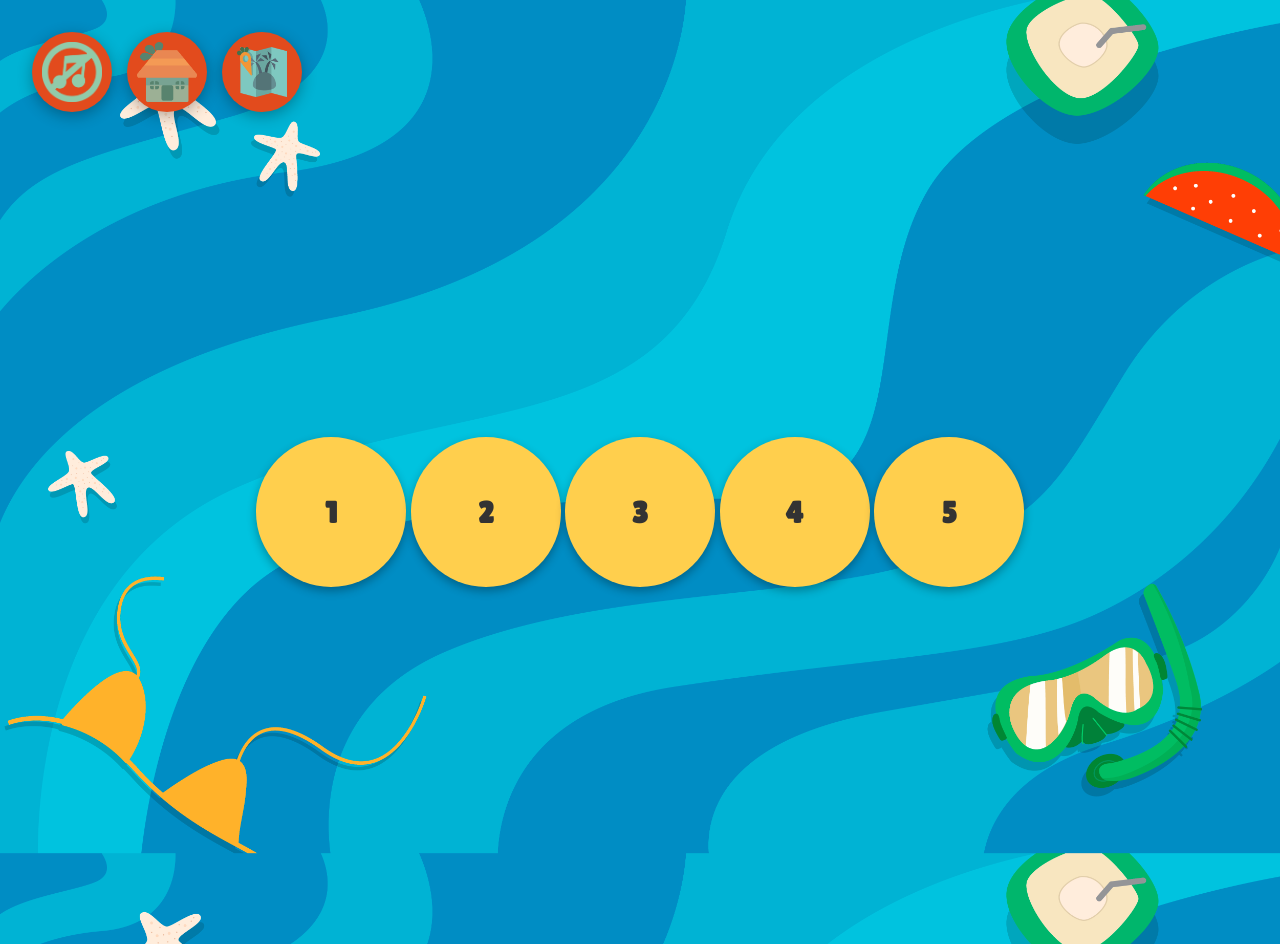
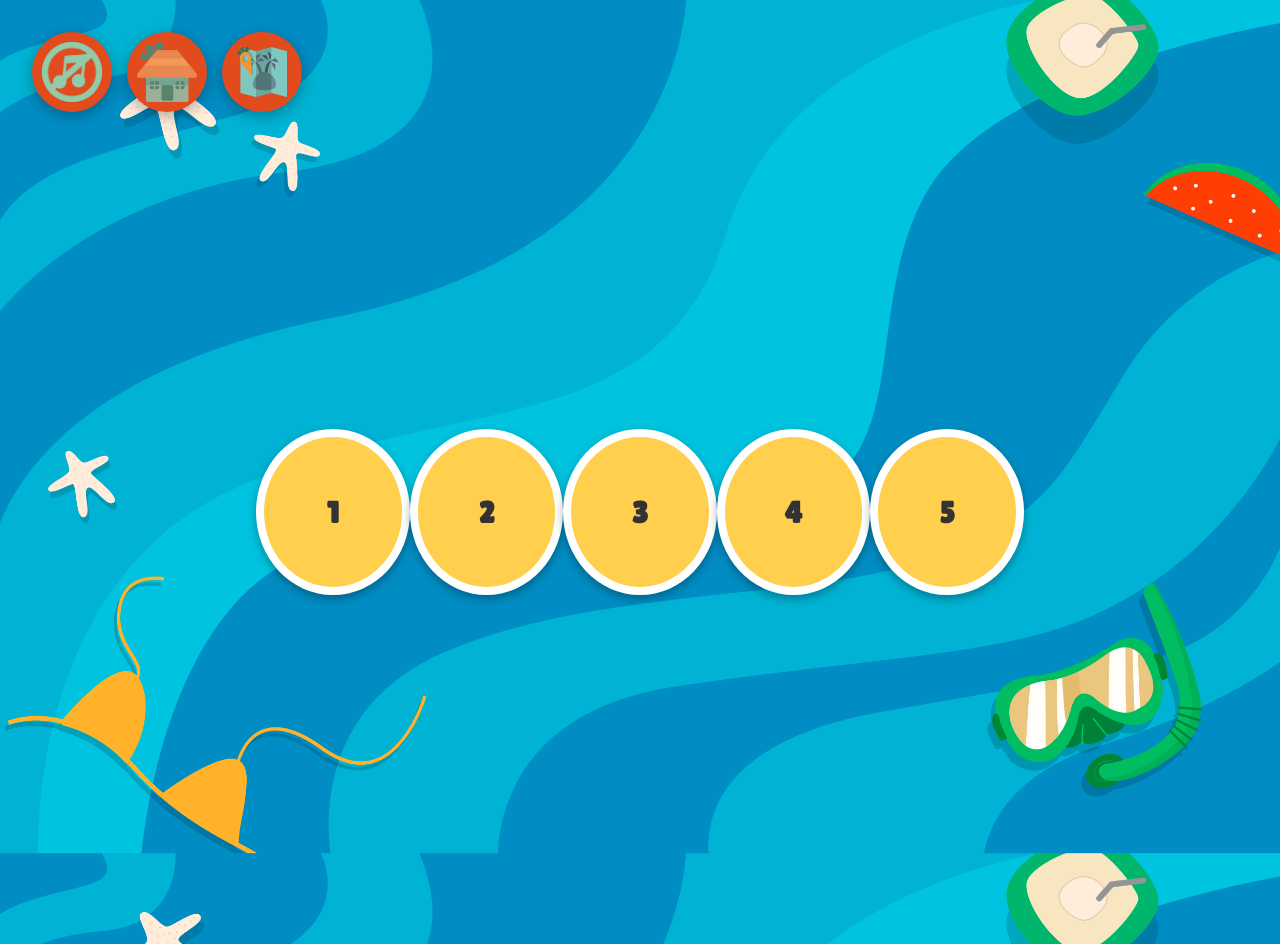
Before and after one commit to JGbrowni/proyecto-ludoteca, a plain HTML site: page secciones/niveles.html in a window 1280 px wide. Drawn offline with Linux system fonts and the light colour scheme.

Commit message:
Update niveles.css

```diff
--- a/estilos/niveles.css
+++ b/estilos/niveles.css
@@ -55,6 +55,7 @@
     .level {
       width: 150px;
       height: 150px;
+      border: 8px solid #ffffff;
       border-radius: 50%;
       background: #ffcf4d;
       display: flex;
@@ -83,6 +84,7 @@
       margin: 2rem;
       top: 20px;
       right: 20px;
+
       display: flex;
       flex-direction: row;
       align-items: flex-end;
```
